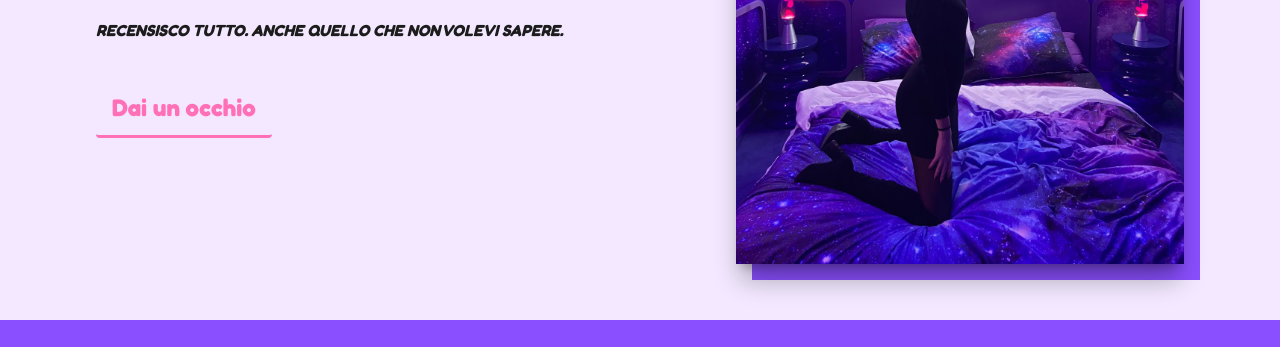
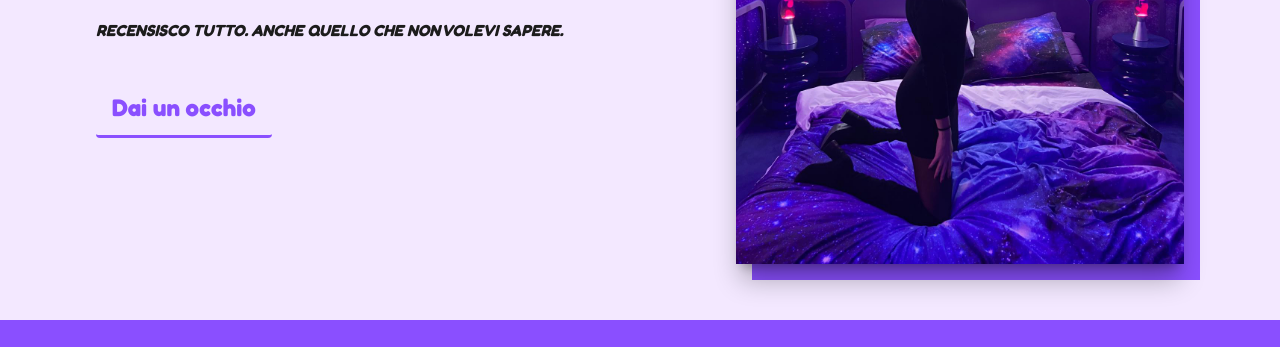
Before and after one commit to Mattia-Carcione/cnrblog, an Astro site: page / in a window 1280 px wide. Shown: the part 453-800 px from the top of the page. Built offline with nearby package versions, Linux system fonts and the light colour scheme; Astro itself is replaced by a stand-in of ours; a script that the page names is missing.

Commit message:
update cta button

```diff
--- a/src/components/commons/ColSectionWrapper.astro
+++ b/src/components/commons/ColSectionWrapper.astro
@@ -9,7 +9,7 @@ const { idLeftCol, idRightCol, isColReverse = false, leftColClass, rightColClass
   </div>
 
   <!-- Right -->
-  <div class=`w-full lg:w-1/2 flex flex-col justify-center items-center text-center sm:text-right sm:items-end lg:justify-end h-auto relative ${rightColClass}` data-aos="fade-left" data-aos-easing="ease-in-back" id={idRightCol} >
+  <div class=`w-full lg:w-1/2 flex flex-col justify-center items-center text-center sm:text-right sm:items-end lg:justify-end h-auto relative ${rightColClass ?? ''}` data-aos="fade-left" data-aos-easing="ease-in-back" id={idRightCol} >
     <slot name="right" />
   </div>
 </div>
--- a/src/styles/global.css
+++ b/src/styles/global.css
@@ -247,7 +247,7 @@ header nav a[aria-current="page"] {
 .cta {
   padding: var(--space-xs) var(--space-sm);
   cursor: pointer;
-  border-bottom: 3px solid var(--color-french-rose);
+  border-bottom: 3px solid var(--color-primary);
   background: transparent;
   border-radius: 0.25rem; /* quadrato morbido */
   transition: all 0.3s ease-in-out;
@@ -296,7 +296,7 @@ header nav a[aria-current="page"] {
   display: flex;
   align-items: center;
   justify-content: center;
-  color: var(--color-french-rose);
+  color: var(--color-primary);
   transition: color 0.3s;
 }
 
```
